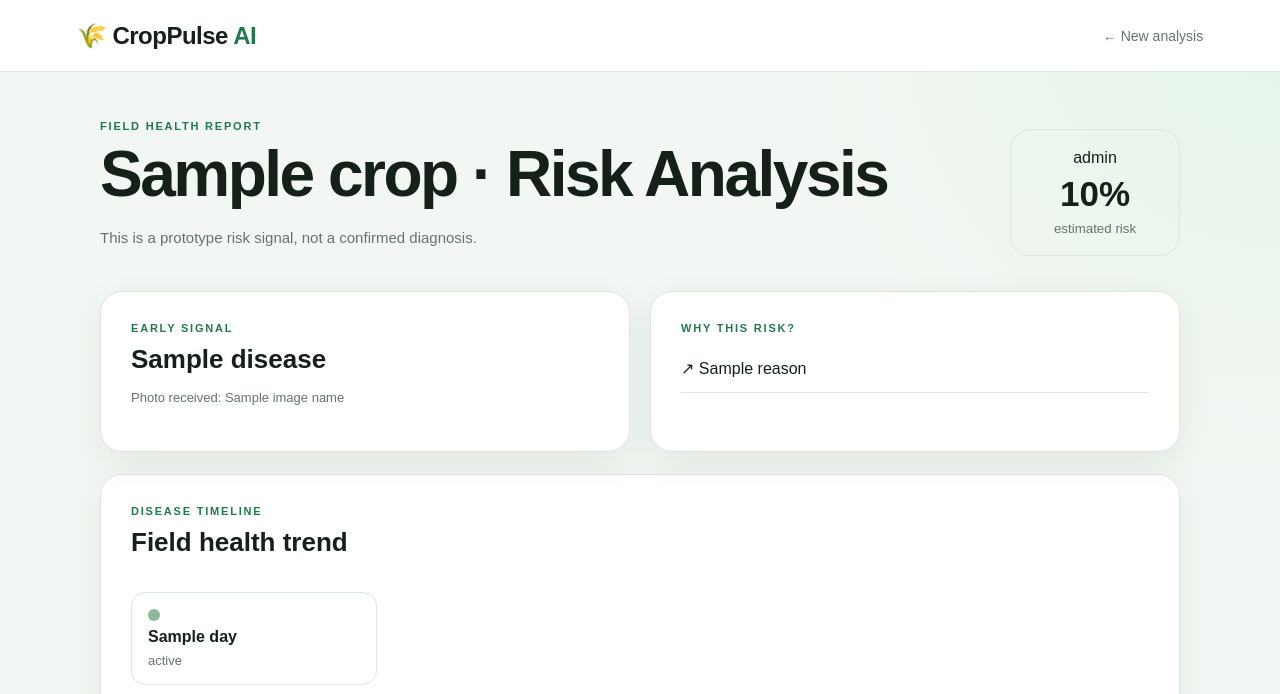
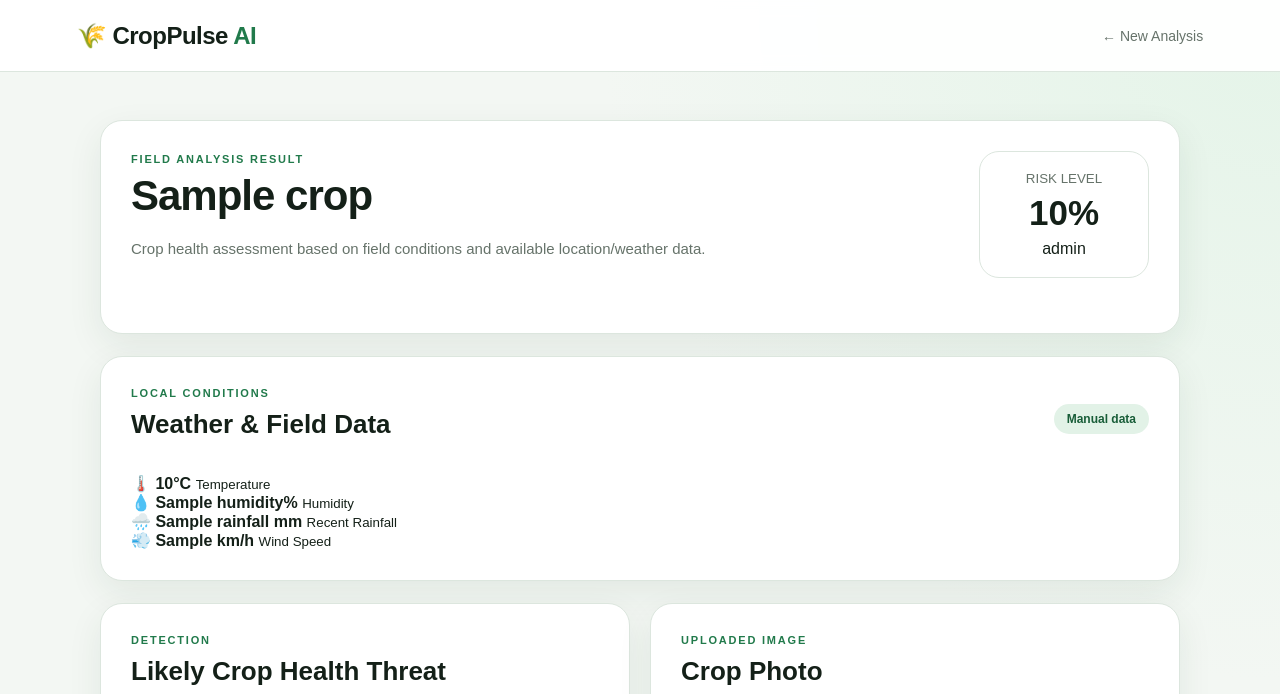
Before and after one commit to patelshivam27843-byte/CropPulse-AI, a Flask app: template templates/result.html in a window 1280 px wide. Shown: the top 694 px of the page. Run offline with Flask 3, Linux system fonts and the light colour scheme; the template is opened without the code that fills it: most values are stand-ins (such as "Sample title", 1, 10 or a date in 2020).

Commit message:
Update result.html

```diff
--- a/templates/result.html
+++ b/templates/result.html
@@ -1,79 +1,373 @@
 <!doctype html>
 <html lang="en">
+
 <head>
   <meta charset="UTF-8">
   <meta name="viewport" content="width=device-width, initial-scale=1.0">
-  <title>CropPulse Result</title>
-  <link rel="stylesheet" href="{{ url_for('static', filename='style.css') }}">
+
+  <title>CropPulse AI - Analysis Result</title>
+
+  <link rel="stylesheet"
+        href="{{ url_for('static', filename='style.css') }}">
 </head>
+
 <body>
+
 <header>
-  <div class="brand">🌾 CropPulse <span>AI</span></div>
-  <a class="back" href="/">← New analysis</a>
+  <div class="brand">
+    🌾 CropPulse <span>AI</span>
+  </div>
+
+  <a href="/" class="back">← New Analysis</a>
 </header>
 
+
 <main class="container">
-  <section class="result-top">
-    <div>
-      <p class="eyebrow">FIELD HEALTH REPORT</p>
-      <h1>{{ crop }} · Risk Analysis</h1>
-      <p class="sub">This is a prototype risk signal, not a confirmed diagnosis.</p>
+
+
+  <!-- RESULT HEADER -->
+
+  <section class="panel">
+
+    <div class="result-top">
+
+      <div>
+        <p class="eyebrow">FIELD ANALYSIS RESULT</p>
+
+        <h1 style="font-size:42px;letter-spacing:-1px;">
+          {{ crop }}
+        </h1>
+
+        <p class="sub">
+          Crop health assessment based on field conditions and
+          available location/weather data.
+        </p>
+      </div>
+
+
+      <div class="risk {{ level|lower }}">
+
+        <small>RISK LEVEL</small>
+
+        <b>{{ score }}%</b>
+
+        <span>{{ level }}</span>
+
+      </div>
+
     </div>
-    <div class="risk {{ level.lower() }}">
-      <span>{{ level }}</span>
-      <b>{{ score }}%</b>
-      <small>estimated risk</small>
-    </div>
+
   </section>
 
-  <section class="cards">
-    <div class="panel">
-      <p class="eyebrow">EARLY SIGNAL</p>
-      <h2>{{ disease }}</h2>
-      {% if image_name %}
-        <p class="muted">Photo received: {{ image_name }}</p>
+
+
+  <!-- WEATHER -->
+
+  <section class="panel">
+
+    <div class="section-head">
+
+      <div>
+        <p class="eyebrow">LOCAL CONDITIONS</p>
+        <h2>Weather & Field Data</h2>
+      </div>
+
+      {% if latitude and longitude %}
+      <span class="demo">📍 Location detected</span>
+      {% else %}
+      <span class="demo">Manual data</span>
       {% endif %}
+
     </div>
 
-    <div class="panel">
-      <p class="eyebrow">WHY THIS RISK?</p>
-      {% if reasons %}
-        <ul class="reason-list">
-          {% for reason in reasons %}
-            <li>↗ {{ reason }}</li>
-          {% endfor %}
-        </ul>
-      {% else %}
-        <p>No strong risk factor detected.</p>
-      {% endif %}
+
+    <div class="weather-grid">
+
+
+      <div class="weather-card">
+
+        <span>🌡️</span>
+
+        <strong>
+          {% if temperature is not none %}
+            {{ temperature }}°C
+          {% else %}
+            —
+          {% endif %}
+        </strong>
+
+        <small>Temperature</small>
+
+      </div>
+
+
+      <div class="weather-card">
+
+        <span>💧</span>
+
+        <strong>
+          {{ humidity }}%
+        </strong>
+
+        <small>Humidity</small>
+
+      </div>
+
+
+      <div class="weather-card">
+
+        <span>🌧️</span>
+
+        <strong>
+          {{ rainfall }} mm
+        </strong>
+
+        <small>Recent Rainfall</small>
+
+      </div>
+
+
+      <div class="weather-card">
+
+        <span>💨</span>
+
+        <strong>
+          {% if wind_speed is not none %}
+            {{ wind_speed }} km/h
+          {% else %}
+            —
+          {% endif %}
+        </strong>
+
+        <small>Wind Speed</small>
+
+      </div>
+
     </div>
+
+
+    {% if latitude and longitude %}
+
+    <div class="location-info">
+
+      📍 Coordinates:
+      <b>{{ "%.5f"|format(latitude|float) }}</b>,
+      <b>{{ "%.5f"|format(longitude|float) }}</b>
+
+    </div>
+
+    {% endif %}
+
   </section>
 
-  <section class="panel">
-    <div class="section-head">
-      <div><p class="eyebrow">DISEASE TIMELINE</p><h2>Field health trend</h2></div>
+
+
+  <!-- DISEASE RESULT -->
+
+  <section class="cards">
+
+
+    <div class="panel">
+
+      <p class="eyebrow">DETECTION</p>
+
+      <h2>Likely Crop Health Threat</h2>
+
+      <div class="disease-result">
+
+        <div class="disease-icon">
+          🦠
+        </div>
+
+        <div>
+
+          <strong>{{ disease }}</strong>
+
+          <p class="muted">
+            This is an early-warning result based on the
+            available field information.
+          </p>
+
+        </div>
+
+      </div>
+
+      <div class="confidence-box">
+
+        <span>Risk confidence</span>
+
+        <b>{{ score }}%</b>
+
+      </div>
+
     </div>
-    <div class="timeline">
-      {% for item in timeline %}
-      <div class="time-item">
-        <div class="dot {{ item.class }}"></div>
-        <strong>{{ item.day }}</strong>
-        <span>{{ item.status }}</span>
+
+
+
+    <!-- PHOTO -->
+
+    <div class="panel">
+
+      <p class="eyebrow">UPLOADED IMAGE</p>
+
+      <h2>Crop Photo</h2>
+
+      {% if image_name %}
+
+      <div class="image-result">
+
+        <img
+          src="{{ url_for('static',
+                  filename='placeholder.png') }}"
+          alt="Uploaded crop photo"
+          onerror="this.style.display='none';"
+        >
+
+        <p class="muted">
+          📸 {{ image_name }}
+        </p>
+
       </div>
-      {% endfor %}
+
+      {% else %}
+
+      <div class="no-image">
+        📷
+        <p>No crop photo was uploaded.</p>
+      </div>
+
+      {% endif %}
+
     </div>
+
   </section>
 
+
+
+  <!-- WHY -->
+
+  <section class="panel">
+
+    <p class="eyebrow">RISK FACTORS</p>
+
+    <h2>Why is this risk level shown?</h2>
+
+
+    {% if reasons %}
+
+    <ul class="reason-list">
+
+      {% for reason in reasons %}
+
+      <li>
+        <span>✓</span>
+        {{ reason }}
+      </li>
+
+      {% endfor %}
+
+    </ul>
+
+    {% else %}
+
+    <p class="muted">
+      No major risk factors were detected.
+    </p>
+
+    {% endif %}
+
+  </section>
+
+
+
+  <!-- ADVISORY -->
+
   <section class="panel advice">
-    <p class="eyebrow">MANAGEMENT ADVISORY</p>
-    <h2>What to do next</h2>
+
+    <p class="eyebrow">FARMER ADVISORY</p>
+
+    <h2>What should you do next?</h2>
+
+    {% if advice %}
+
     <ul>
+
       {% for item in advice %}
-        <li>{{ item }}</li>
+
+      <li>
+        🌱 {{ item }}
+      </li>
+
       {% endfor %}
+
     </ul>
-    <p class="note">For real-world crop treatment, verify symptoms with a qualified agriculture expert and follow local guidance.</p>
+
+    {% else %}
+
+    <p class="muted">
+      Follow regular crop monitoring and consult a local
+      agriculture expert if symptoms increase.
+    </p>
+
+    {% endif %}
+
+    <div class="safety-note">
+
+      ⚠️ <b>Important:</b>
+      This system provides an early-warning assessment,
+      not a confirmed diagnosis. For uncertain or severe
+      cases, consult a qualified agricultural expert before
+      taking treatment decisions.
+
+    </div>
+
   </section>
+
+
+
+  <!-- TIMELINE -->
+
+  <section class="panel">
+
+    <p class="eyebrow">MONITORING</p>
+
+    <h2>Field Health Timeline</h2>
+
+    <div class="timeline">
+
+      {% for item in timeline %}
+
+      <div class="time-item">
+
+        <div class="dot {{ item.class }}"></div>
+
+        <strong>{{ item.day }}</strong>
+
+        <span>{{ item.status }}</span>
+
+      </div>
+
+      {% endfor %}
+
+    </div>
+
+  </section>
+
+
+
+  <!-- DISCLAIMER -->
+
+  <section class="note">
+
+    CropPulse AI is a decision-support prototype.
+    Weather values depend on available location-based
+    data, while disease-risk results are not a substitute
+    for professional agricultural diagnosis.
+
+  </section>
+
+
 </main>
+
 </body>
 </html>
```
